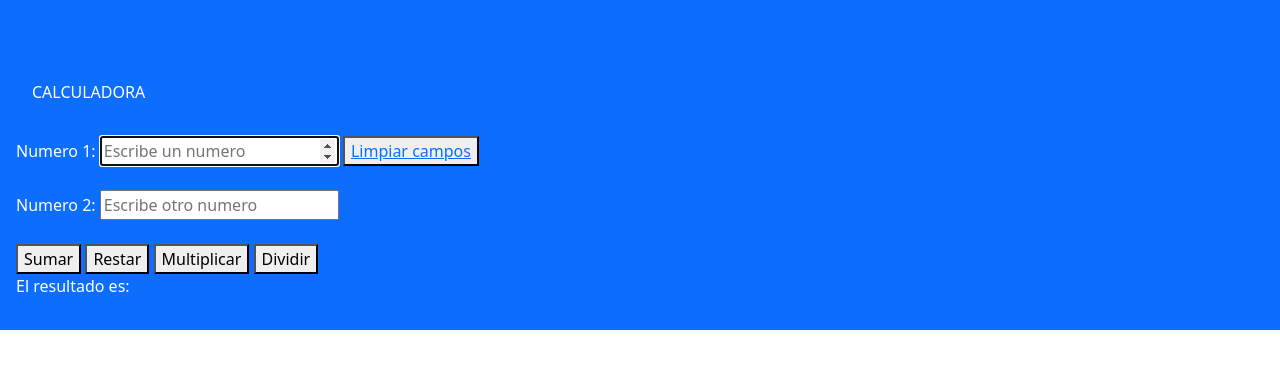
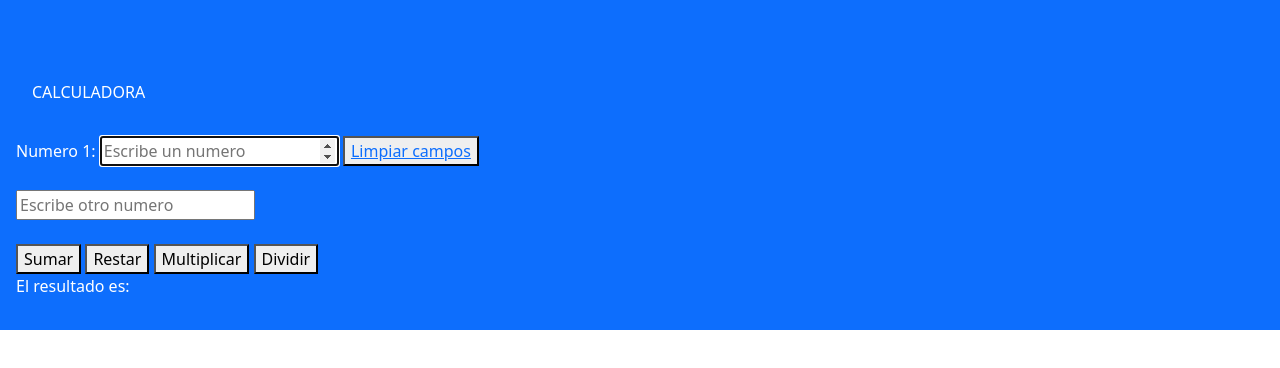
Before and after one commit to pumax572/desafio_2_coderh, a plain HTML site: page index.html in a window 1280 px wide. Drawn offline with nearby package versions, Linux system fonts and the light colour scheme.

```diff
--- a/index.html
+++ b/index.html
@@ -18,7 +18,6 @@
             <button onclick="limpiar();"> <a href="#">Limpiar campos</a></button>
             <br>
             <br>
-            <label>Numero 2: </label>
             <input type="number" name="" id="valor2" placeholder="Escribe otro numero">
             <br>
             <br>
```
